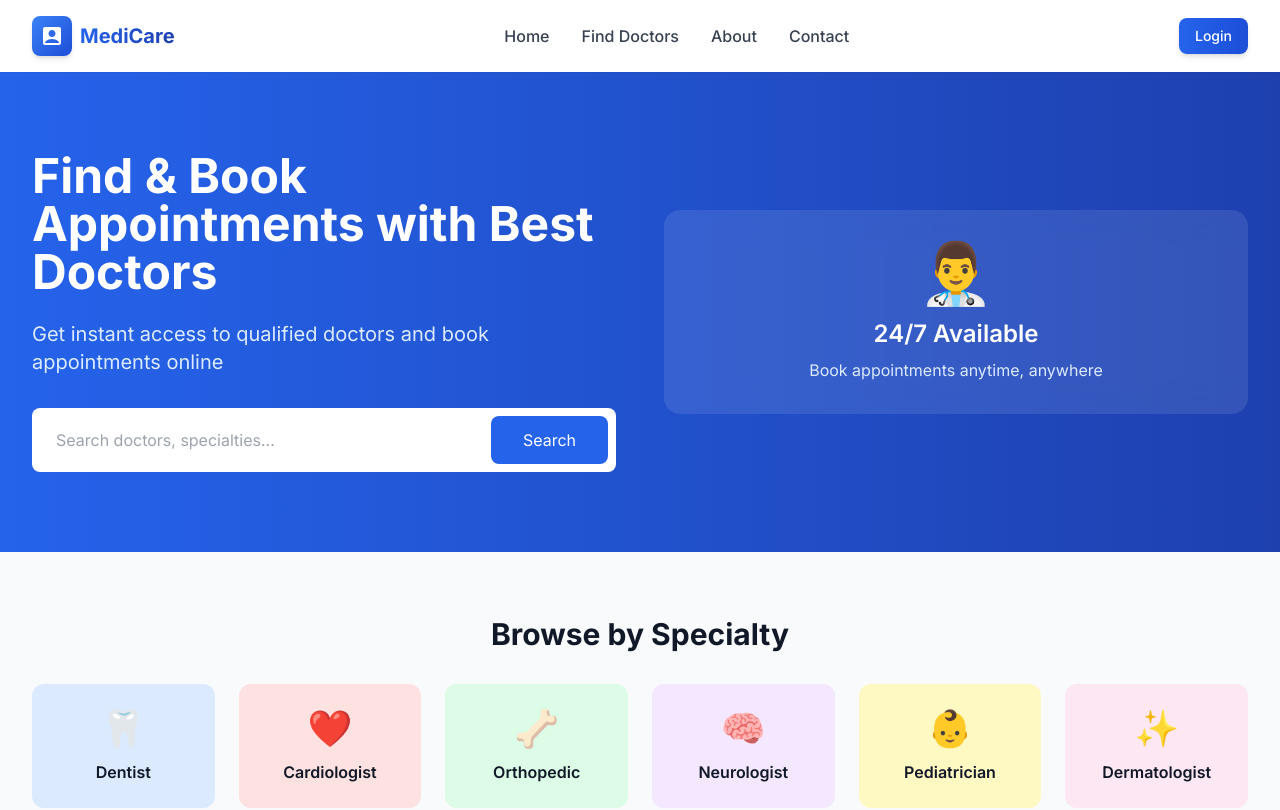
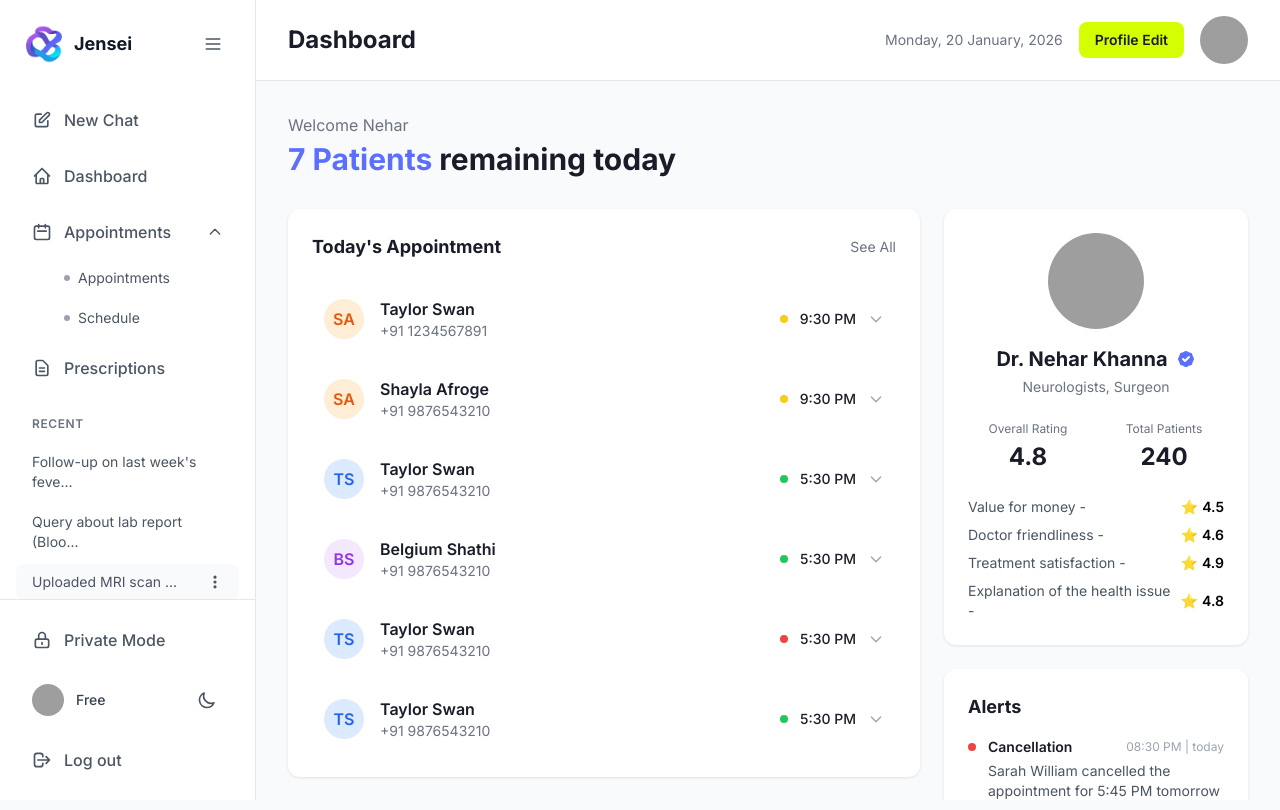
Before and after one commit to Nitishkumar2026/Doctor-space, a React (Vite) app: page / in a window 1280 px wide. Shown: the top 810 px of the page. Built offline with nearby package versions, Linux system fonts and the light colour scheme; grey boxes are pictures that could not be loaded.

Commit message:
Set Dashboard as default home page

```diff
--- a/src/App.jsx
+++ b/src/App.jsx
@@ -14,7 +14,8 @@
   return (
     <Router>
       <Routes>
-        <Route path="/" element={<Home />} />
+        <Route path="/" element={<Dashboard />} />
+        <Route path="/home" element={<Home />} />
         <Route path="/doctors" element={<Doctors />} />
         <Route path="/booking" element={<Booking />} />
         <Route path="/login" element={<Login />} />
```
